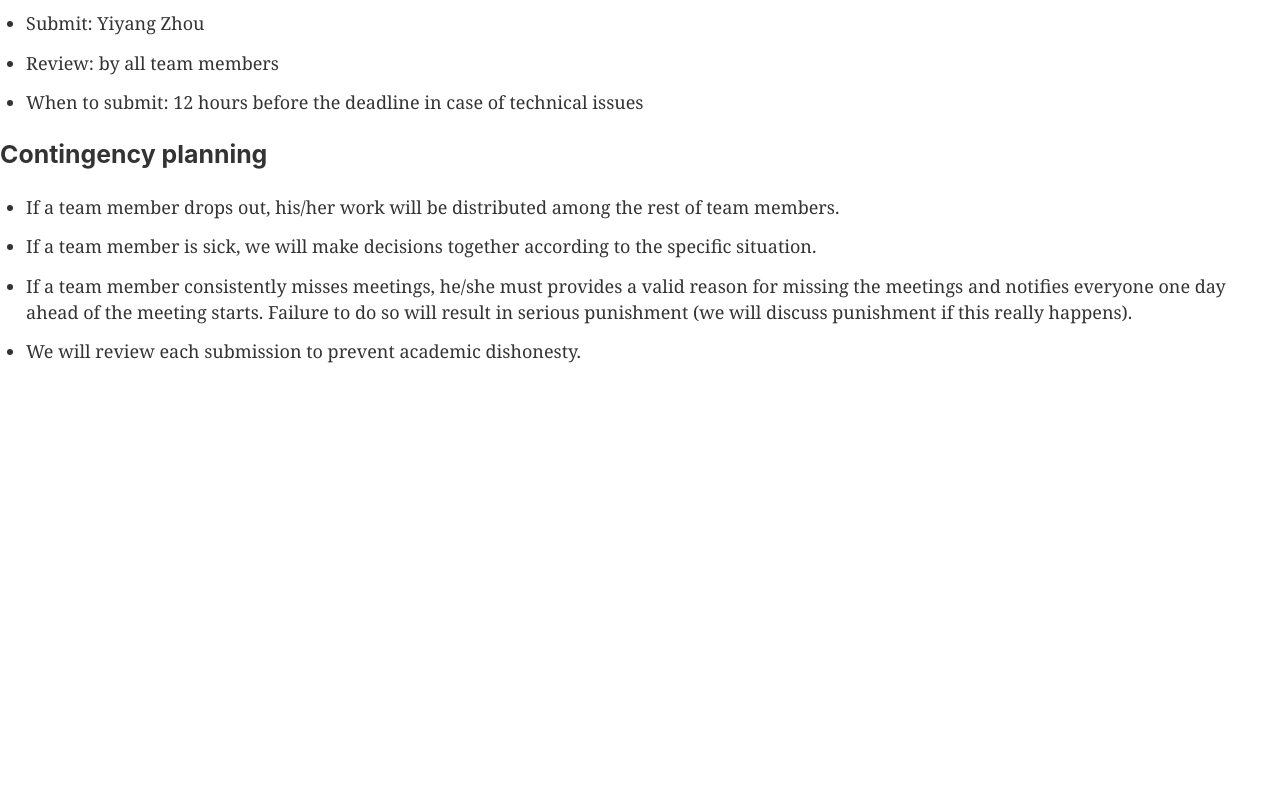
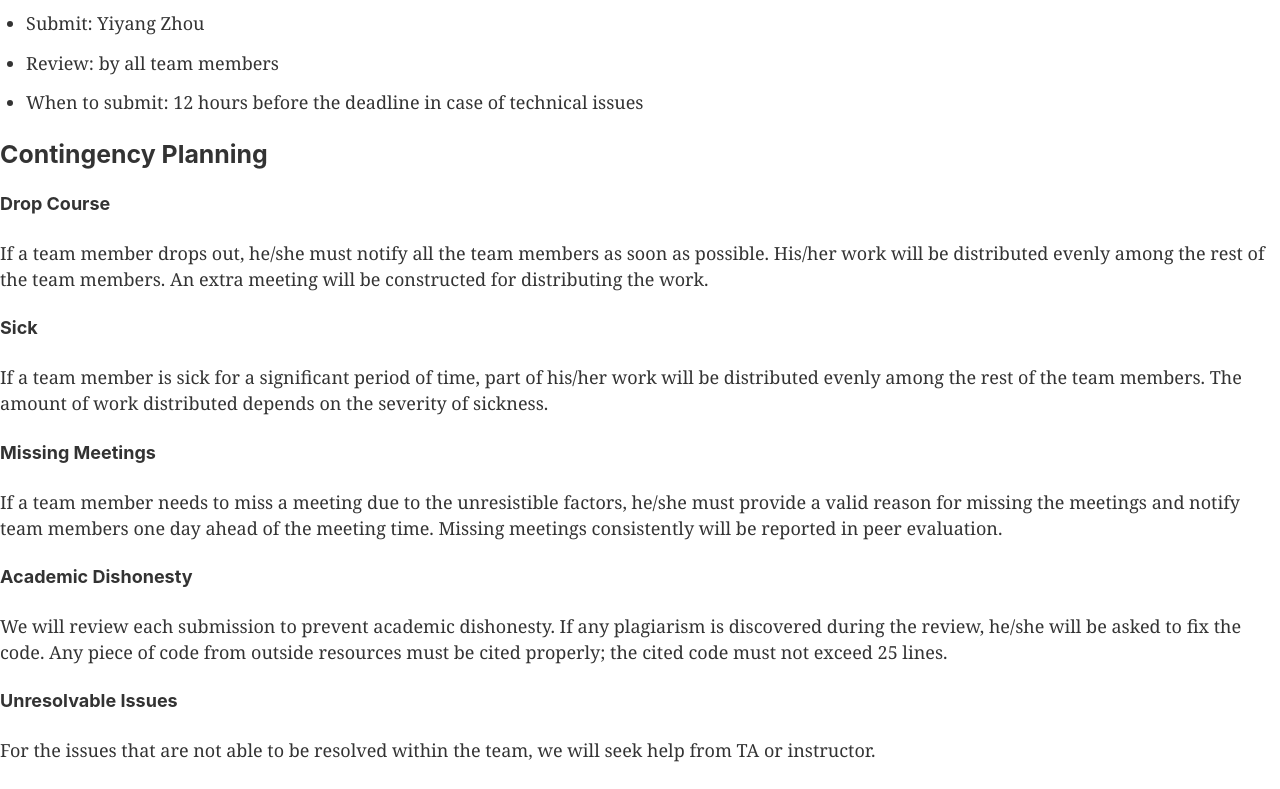
Before and after one commit to CSCC01/team_07-project, a Gatsby site: page / in a window 1280 px wide. Shown: the part 2007-2796 px from the top of the page. Before the commit the page ends 2397 px from the top, so only its background shows below. Built offline with nearby package versions, Linux system fonts and the light colour scheme; Gatsby itself is replaced by a stand-in of ours.

Commit message:
Replace Contingency Planning

```diff
--- a/src/pages/index.mdx
+++ b/src/pages/index.mdx
@@ -60,9 +60,14 @@ During the meeting, tasks at the current stage of the project will be discussed.
 * When to submit: 12 hours before the deadline in case of technical issues
 
 
-### Contingency planning
-
-* If a team member drops out, his/her work will be distributed among the rest of team members.
-* If a team member is sick, we will make decisions together according to the specific situation.
-* If a team member consistently misses meetings, he/she must provides a valid reason for missing the meetings and notifies everyone one day ahead of the meeting starts. Failure to do so will result in serious punishment (we will discuss punishment if this really happens).
-* We will review each submission to prevent academic dishonesty.
+### Contingency Planning
+#### Drop Course
+If a team member drops out, he/she must notify all the team members as soon as possible. His/her work will be distributed evenly among the rest of the team members. An extra meeting will be constructed for distributing the work.
+#### Sick
+If a team member is sick for a significant period of time, part of his/her work will be distributed evenly among the rest of the team members. The amount of work distributed depends on the severity of sickness.
+#### Missing Meetings
+If a team member needs to miss a meeting due to the unresistible factors, he/she must provide a valid reason for missing the meetings and notify team members one day ahead of the meeting time. Missing meetings consistently will be reported in peer evaluation.
+#### Academic Dishonesty
+We will review each submission to prevent academic dishonesty. If any plagiarism is discovered during the review, he/she will be asked to fix the code. Any piece of code from outside resources must be cited properly; the cited code must not exceed 25 lines.
+#### Unresolvable Issues
+For the issues that are not able to be resolved within the team, we will seek help from TA or instructor.
```
